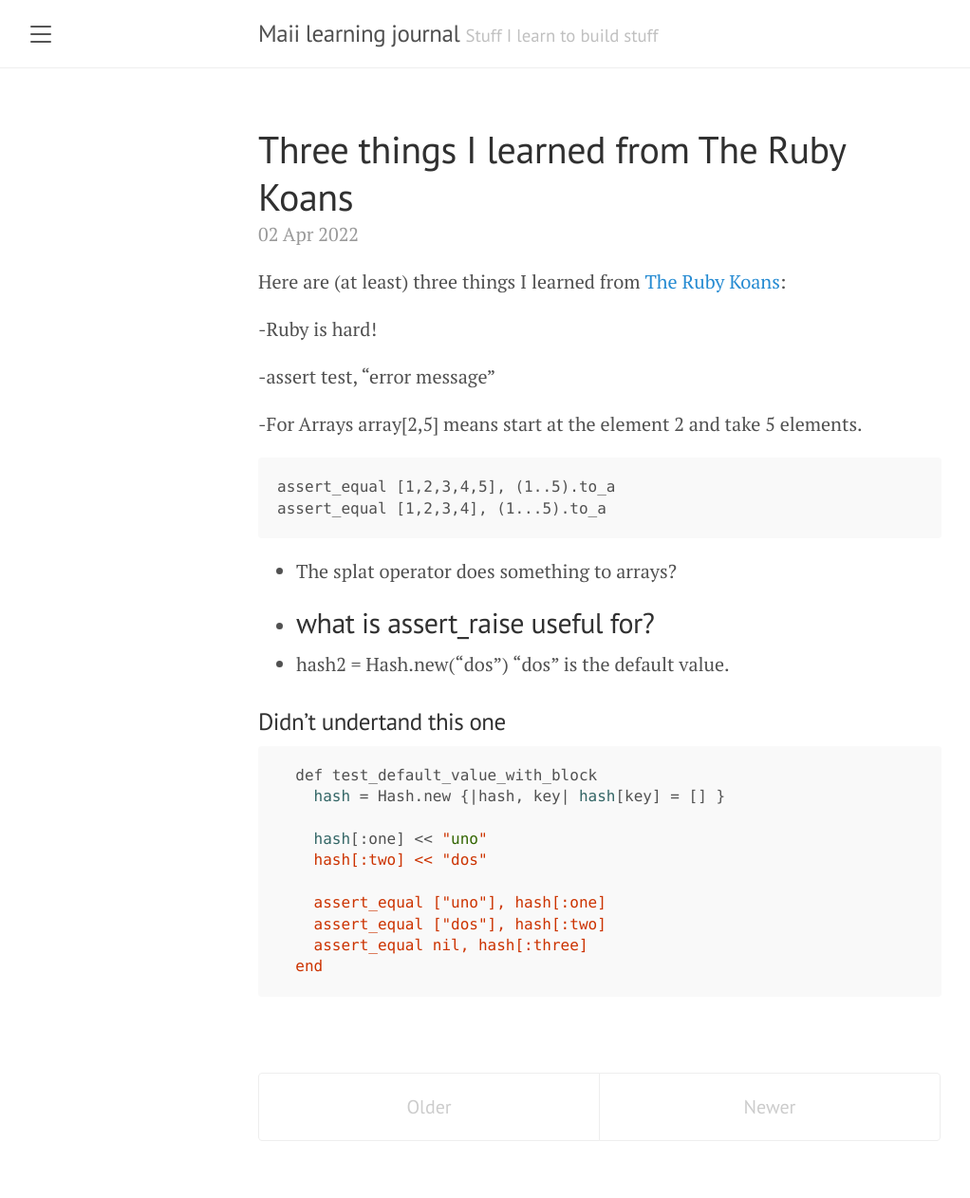
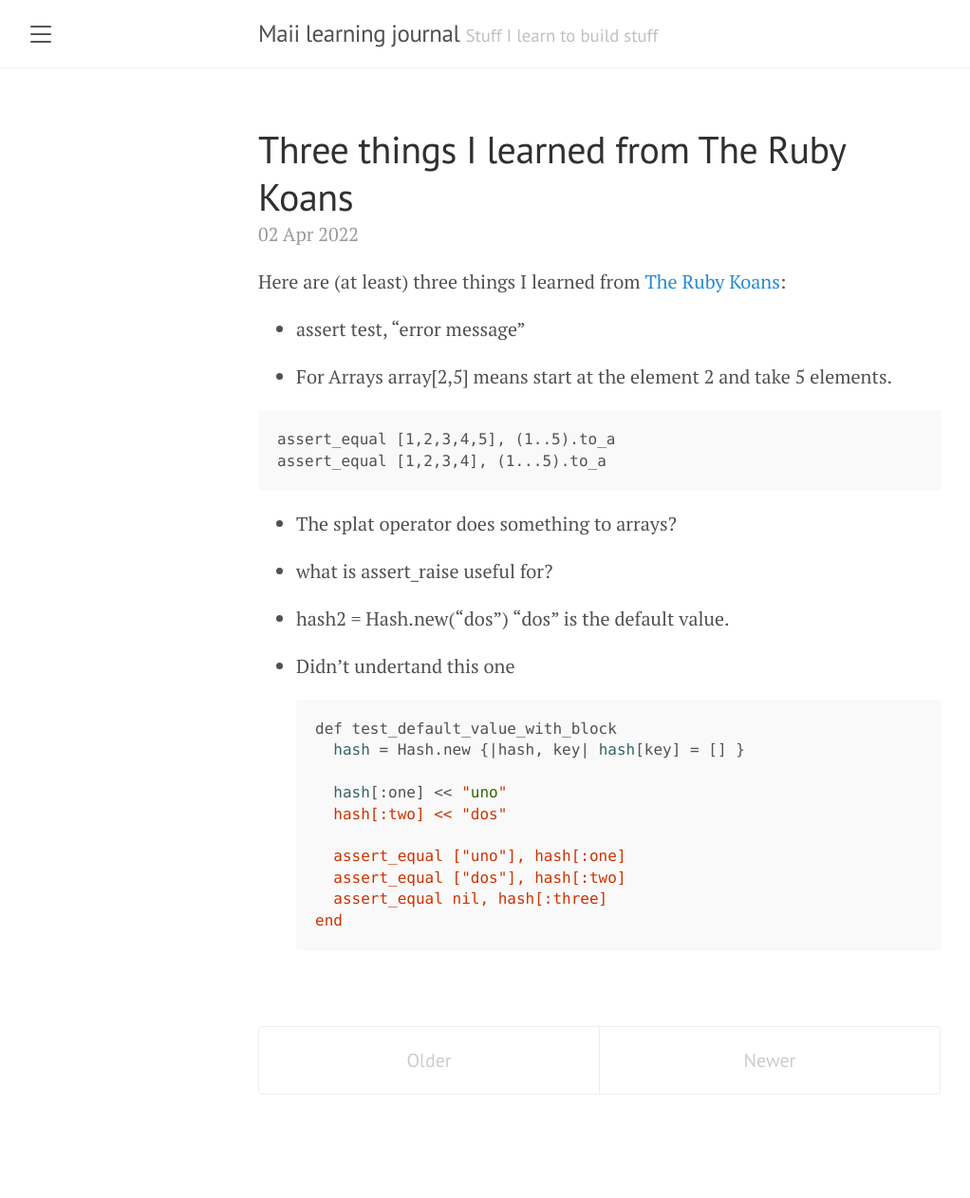
Before and after one commit to eamesa/maii-journal, a Jekyll site: the page built from index.html, in a window 1280 px wide. Shown: the whole page at 95% size, without its empty margins (8-1030 px from the left). Built offline with Jekyll 4.4.1, drawn with Linux system fonts in a browser that asks for light colours; a script that is not in the unit is left out; the list of posts is cut into pages by our own code; after the commit the page ends 1213 px from its top, so only the background shows below that.

Commit message:
Update 2022-04-02-three-things-i-learned-from-the-ruby-koans.md

````diff
--- a/_posts/2022-04-02-three-things-i-learned-from-the-ruby-koans.md
+++ b/_posts/2022-04-02-three-things-i-learned-from-the-ruby-koans.md
@@ -5,11 +5,9 @@ title: Three things I learned from The Ruby Koans
 
 Here are (at least) three things I learned from [The Ruby Koans](http://rubykoans.com/):
 
--Ruby is hard!
+- assert test, "error message"
 
--assert test, "error message"
-
--For Arrays array[2,5] means start at the element 2 and take 5 elements.
+- For Arrays array[2,5] means start at the element 2 and take 5 elements.
 
 ```sh
 assert_equal [1,2,3,4,5], (1..5).to_a
@@ -19,10 +17,10 @@ assert_equal [1,2,3,4], (1...5).to_a
 - The splat operator does something to arrays?
 
 - what is assert_raise useful for?
--
+
 - hash2 = Hash.new("dos") "dos" is the default value.
 
-### Didn't undertand this one
+- Didn't undertand this one
 ```sh
   def test_default_value_with_block
     hash = Hash.new {|hash, key| hash[key] = [] }
````
